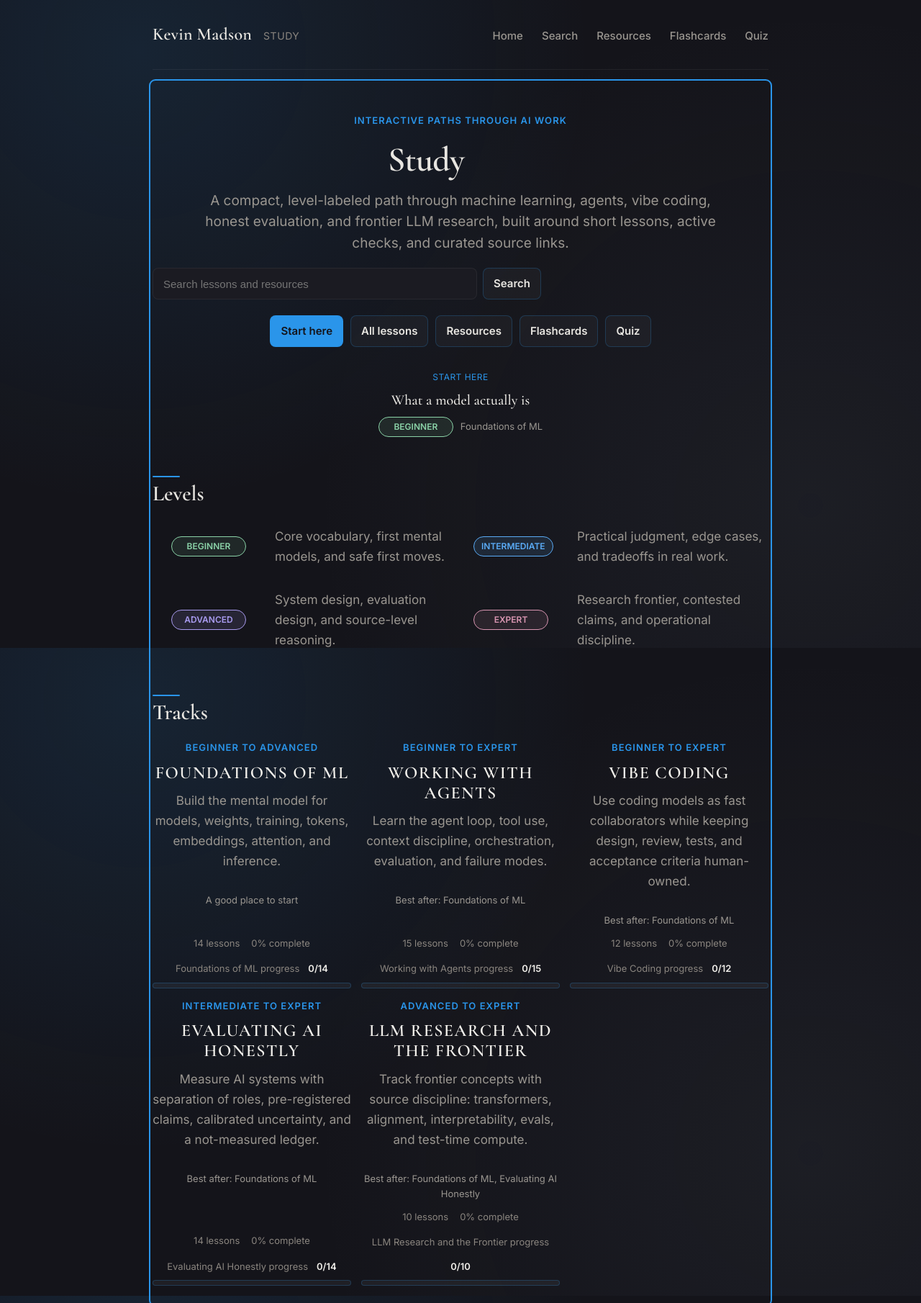
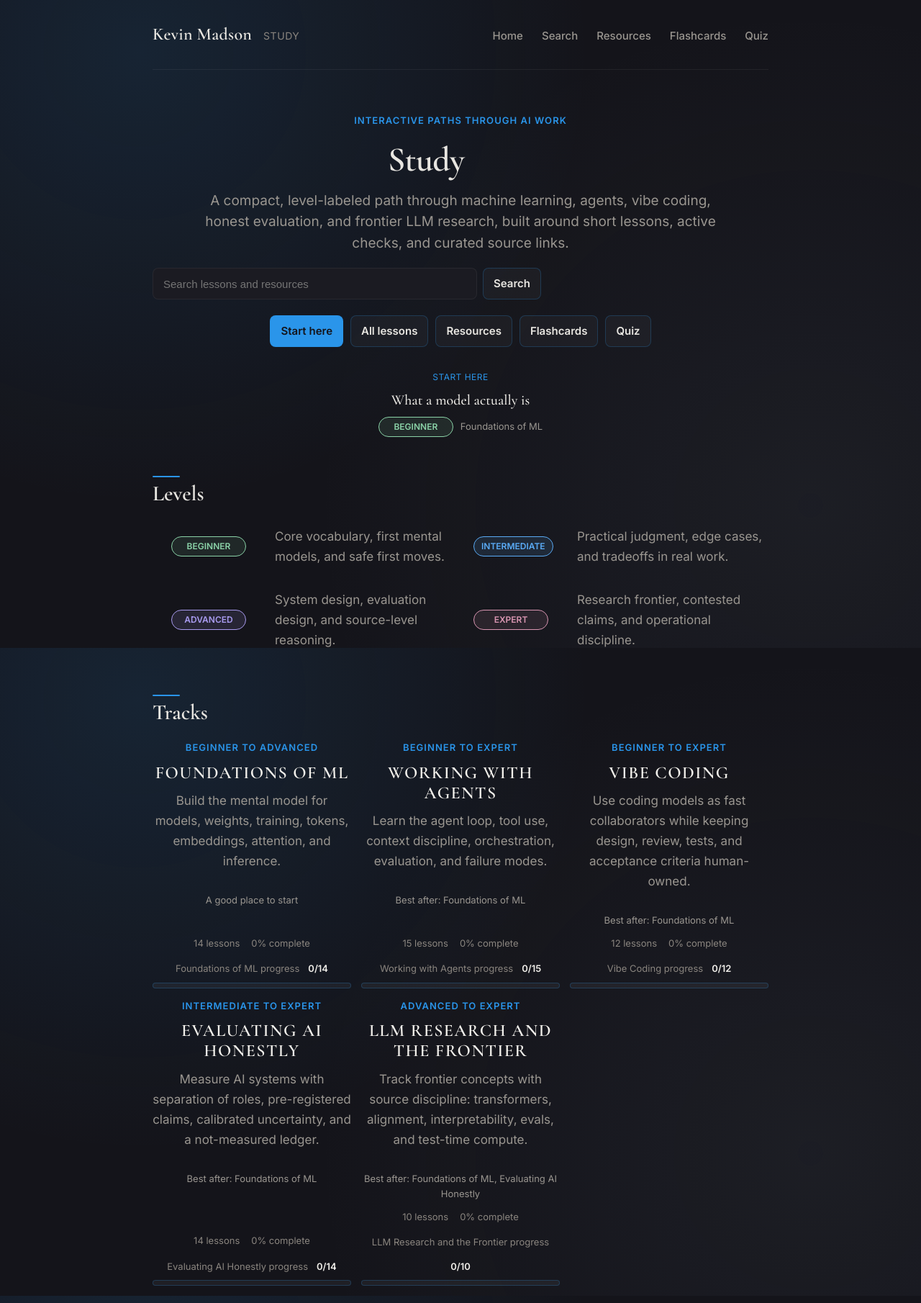
Before and after one commit to KiwiMaddog2020/kiwimaddog2020.github.io, a Jekyll site: the page study/index.html, which Jekyll copies as it is, in a window 1280 px wide. Shown: the whole page at 72% size. Built offline with Jekyll 4.4.1, drawn with Linux system fonts in a browser that asks for light colours.

Commit message:
fix(study): remove the blue frame around content (Safari #app focus ring)
The blue rounded frame was the SPA's programmatic focus on <main id=app> (done on
each route change for screen-reader announcements). Safari paints :focus-visible
on that programmatic focus, so the house focus-ring (2px accent + radius) drew
around the whole content area. Suppressed the outline on #app specifically (the
focus is for assistive tech; interactive controls keep their own rings). Bumped
learn.css to ?v=20260618b so browsers fetch the fix.

Co-Authored-By: Claude Opus 4.8 (1M context) <noreply@anthropic.com>

```diff
--- a/study/assets/learn.css
+++ b/study/assets/learn.css
@@ -1268,3 +1268,13 @@ button:disabled,
   border-left: 3px solid var(--accent);
   background: none;
 }
+
+/* The SPA programmatically focuses <main id="app"> on each route change for
+   screen-reader announcements. Safari paints :focus-visible on that programmatic
+   focus, drawing an accent outline around the whole content area. Suppress it --
+   the focus is for assistive tech, not a visible affordance. Real controls keep
+   their own focus rings. */
+#app:focus,
+#app:focus-visible {
+  outline: none;
+}
--- a/study/index.html
+++ b/study/index.html
@@ -15,7 +15,7 @@
   <link rel="icon" href="/assets/favicon-16.png" sizes="16x16">
   <link rel="apple-touch-icon" href="/assets/apple-touch-icon-180.png">
   <link rel="stylesheet" href="/assets/research-notes.css?v=20260618">
-  <link rel="stylesheet" href="assets/learn.css?v=20260618">
+  <link rel="stylesheet" href="assets/learn.css?v=20260618b">
   <script src="assets/learn.js" defer></script>
 </head>
 <body class="learn-page">
```
